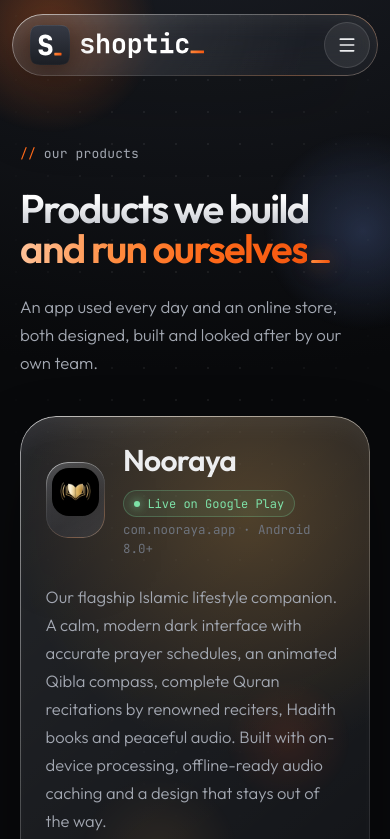
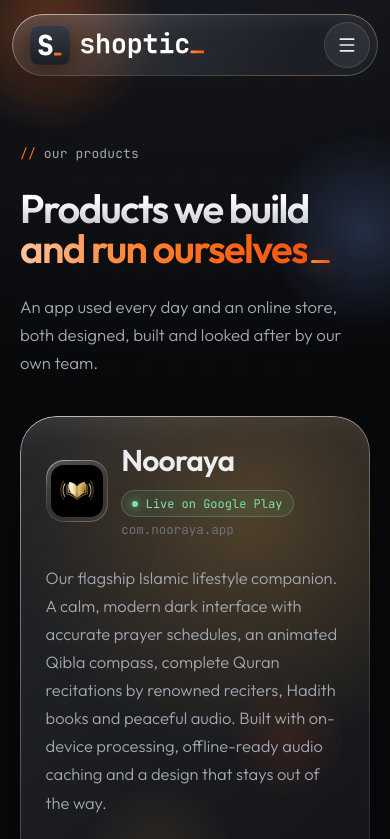
Before and after one commit to shayan-aqudas/shoptic-technologies, an Astro site: page /apps in a window 390 px wide. Shown: the top 839 px of the page. Built offline with nearby package versions, Linux system fonts and the light colour scheme; Astro itself is replaced by a stand-in of ours.

Commit message:
fix(apps): prevent app-icon vertical stretching on mobile and remove Android 8.0+ label

```diff
--- a/src/components/Nooraya.astro
+++ b/src/components/Nooraya.astro
@@ -24,7 +24,7 @@ const PLAY = 'https://play.google.com/store/apps/details?id=com.nooraya.app';
           <h3 class="text-3xl font-semibold tracking-tight">Nooraya</h3>
           <span class="status">Live on Google Play</span>
         </div>
-        <p class="mono text-[12.5px] mt-1" style="color:var(--faint)">com.nooraya.app · Android 8.0+</p>
+        <p class="mono text-[12.5px] mt-1" style="color:var(--faint)">com.nooraya.app</p>
       </div>
     </div>
     <p class="body mt-6 text-[16.5px]">
--- a/src/styles/global.css
+++ b/src/styles/global.css
@@ -165,6 +165,8 @@ img { max-width: 100%; display: block; }
 .pill-link .tag { font-family: var(--font-mono); font-size: 11.5px; padding: 0.2rem 0.55rem; border-radius: 999px; color: #fff; background: linear-gradient(180deg, var(--orange-hi), var(--orange-lo)); }
 .pill-link svg { width: 15px; height: 15px; color: var(--dim); }
 .icon-tile {
+  flex: none;
+  flex-shrink: 0;
   width: 52px; height: 52px; border-radius: 16px; display: grid; place-items: center; color: var(--orange-hi);
   background: linear-gradient(160deg, rgba(255, 138, 61, 0.2), rgba(255, 106, 26, 0.04));
   box-shadow: inset 0 1px 0 rgba(255, 255, 255, 0.22), inset 0 0 0 1px rgba(255, 138, 61, 0.25);
@@ -273,8 +275,8 @@ img { max-width: 100%; display: block; }
 .showcase { --r: 36px; padding: clamp(1.6rem, 4vw, 3.5rem); display: grid; grid-template-columns: 1.15fr 0.85fr; gap: clamp(2rem, 4vw, 3.5rem); align-items: center; overflow: hidden; }
 .showcase .glow { position: absolute; z-index: 0; width: 520px; height: 520px; right: -140px; top: -160px; border-radius: 50%; background: radial-gradient(circle, rgba(255, 181, 71, 0.22), transparent 65%); pointer-events: none; }
 .app-head { display: flex; align-items: center; gap: 1.1rem; }
-.app-icon { width: 76px; height: 76px; border-radius: 22px; padding: 6px; }
-.app-icon img { border-radius: 17px; }
+.app-icon { flex: none; flex-shrink: 0; width: 76px; height: 76px; aspect-ratio: 1 / 1; border-radius: 22px; padding: 6px; display: grid; place-items: center; }
+.app-icon img { width: 100%; height: 100%; object-fit: cover; border-radius: 17px; display: block; }
 .caps { display: grid; grid-template-columns: 1fr 1fr; gap: 0.6rem; margin-top: 1.6rem; }
 .cap { display: flex; align-items: center; gap: 0.65rem; padding: 0.75rem 0.9rem; border-radius: 16px; font-size: 14.5px; color: var(--text); background: rgba(255, 255, 255, 0.04); box-shadow: inset 0 0 0 1px rgba(255, 255, 255, 0.07); }
 .cap svg { width: 17px; height: 17px; color: var(--orange-hi); flex: none; }
@@ -282,6 +284,11 @@ img { max-width: 100%; display: block; }
 .phone img { border-radius: 37px; }
 .phone::marker { content: none; }
 @media (max-width: 960px) { .showcase { grid-template-columns: 1fr; } }
+@media (max-width: 640px) {
+  .app-head { gap: 0.85rem; }
+  .app-icon { width: 62px; height: 62px; border-radius: 18px; padding: 5px; }
+  .app-icon img { border-radius: 13px; }
+}
 @media (max-width: 520px) { .caps { grid-template-columns: 1fr; } }
 
 /* Process */
```
